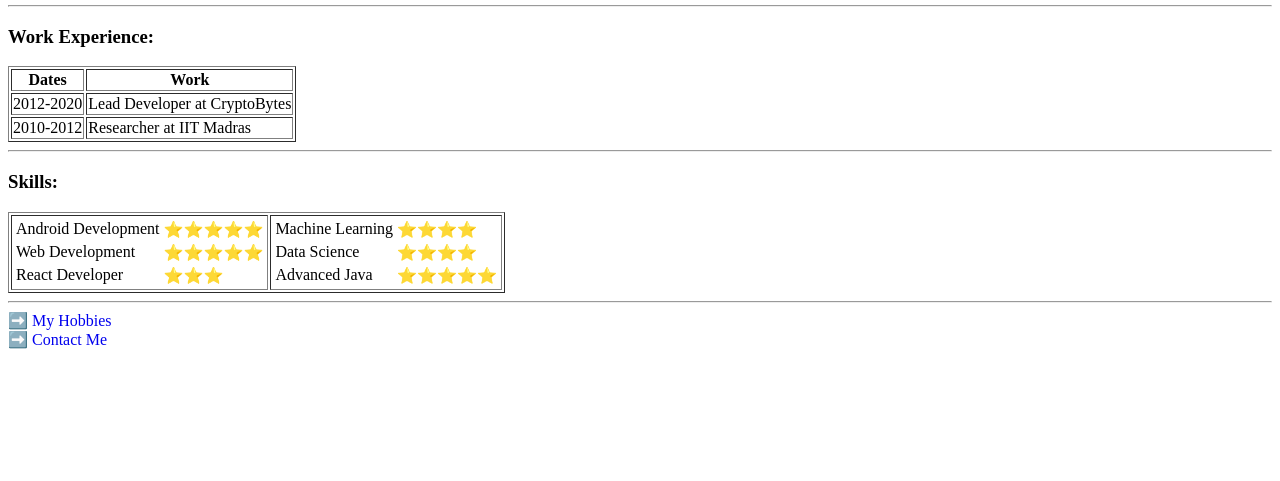
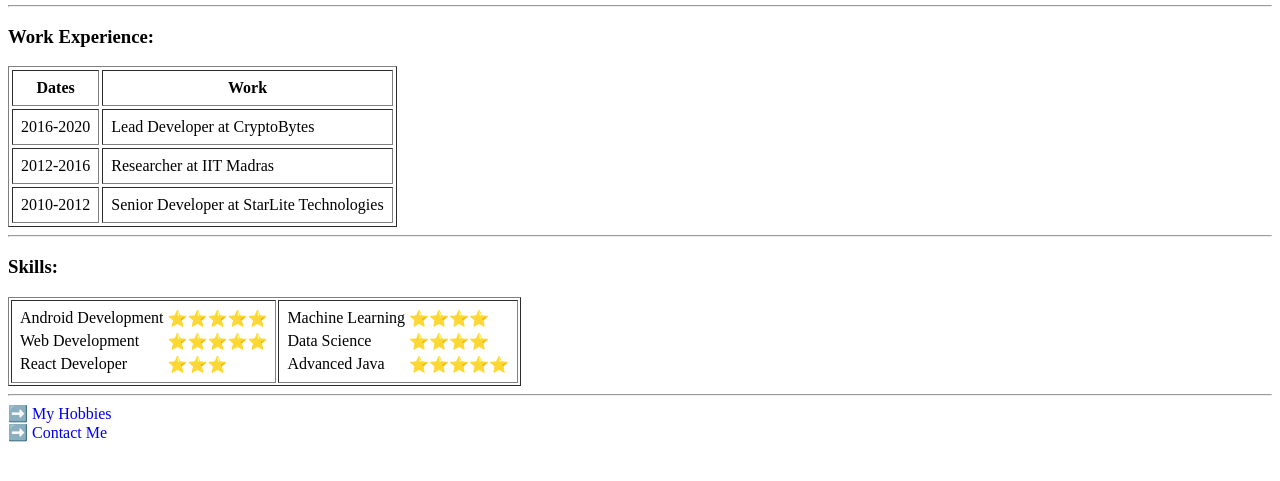
Before and after one commit to meetp26/cv, a plain HTML site: page Index.html in a window 1280 px wide. Shown: the part 207-688 px from the top of the page. Drawn offline with Linux system fonts and the light colour scheme.

Commit message:
Cell Padding and Spacing in tables

```diff
--- a/Index.html
+++ b/Index.html
@@ -31,25 +31,29 @@
   </table>
   <hr>
   <h3><strong>Work Experience:</strong></h3>
-  <table border="1">
+  <table border="1" cellpadding="8" cellspacing="3">
     <thead>
       <th>Dates</th>
       <th>Work</th>
     </thead>
     <tbody>
       <tr>
-        <td>2012-2020</td>
+        <td>2016-2020</td>
         <td>Lead Developer at CryptoBytes</td>
       </tr>
       <tr>
+        <td>2012-2016 </td>
+        <td>Researcher at IIT Madras</td>
+      </tr>
+      <tr>
         <td>2010-2012 </td>
-        <td>Researcher at IIT Madras</td>
+        <td>Senior Developer at StarLite Technologies</td>
       </tr>
     </tbody>
   </table>
   <hr>
   <h3>Skills:</h3>
-  <table border="1">
+  <table border="1" cellpadding="5">
     <tr>
       <td>
         <table>
```
